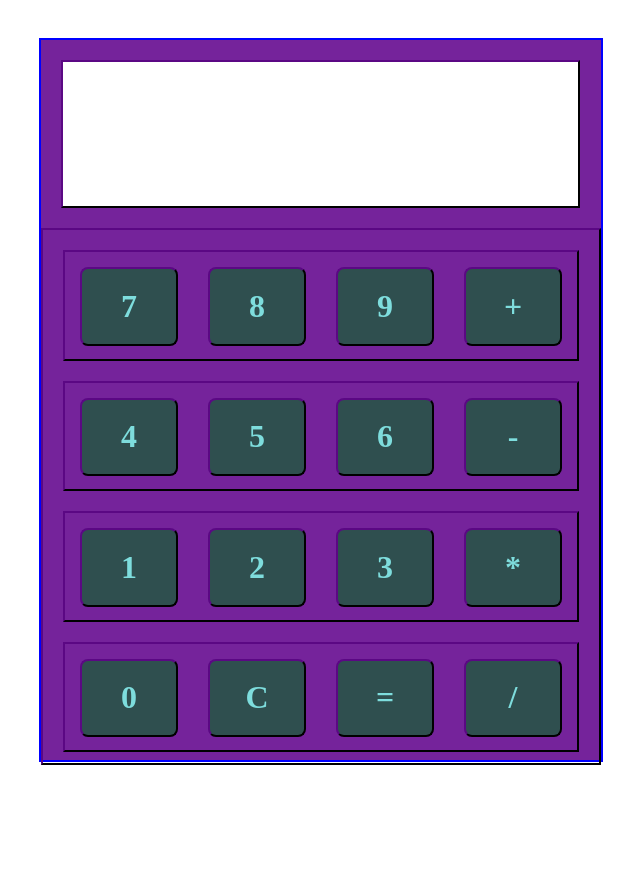
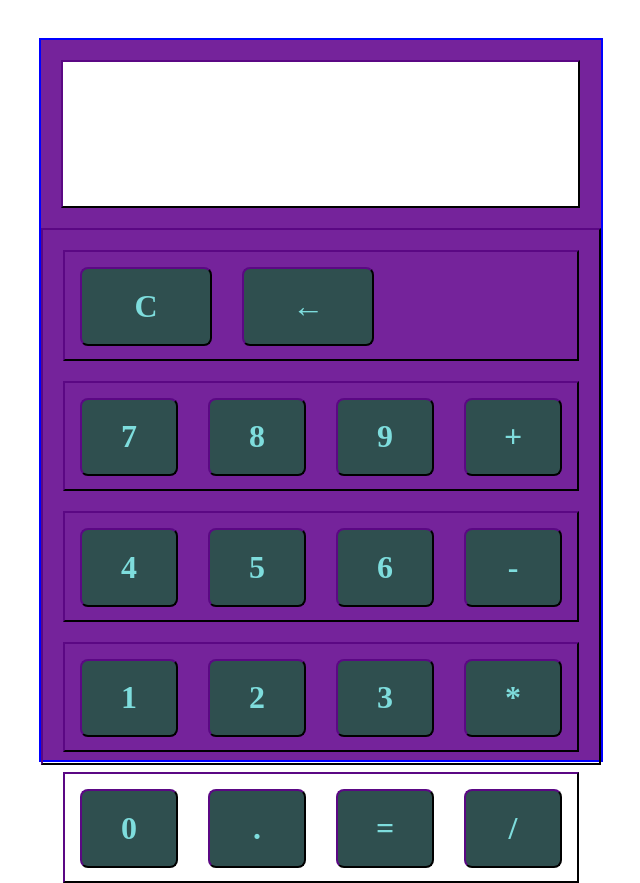
Before and after one commit to Velarken/Calculator, a plain HTML site: page index.html in a window 1280 px wide. Shown: the whole page, without its empty margins (319-959 px from the left). Before the commit the page ends 800 px from the top, so only its background shows below. Drawn offline with Linux system fonts and the light colour scheme.

Commit message:
Added decimal and backspace buttons

```diff
--- a/index.html
+++ b/index.html
@@ -10,6 +10,10 @@
             <div id="display">
             </div>
             <div id="allButtons">
+                <div id="rowButtons">
+                    <div id="button" class="clear"><h1>C</h1></div>
+                    <div id="button" class="backspace"><h1>←</h1></div>
+                </div>
                 <div id="rowButtons">
                     <div id="button" class="seven"><h1 >7</h1></div>
                     <div id="button" class="eight"><h1 >8</h1></div>
@@ -30,7 +34,7 @@
                 </div>
                 <div id="rowButtons">
                     <div id="button" class="zero"><h1 >0</h1></div>
-                    <div id="button" class="clear"><h1 >C</h1></div>
+                    <div id="button" class="decimal"><h1 >.</h1></div>
                     <div id="button" class="equals"><h1 >=</h1></div>
                     <div id="button" class="divide"><h1 >/</h1></div>
                 </div>
```
